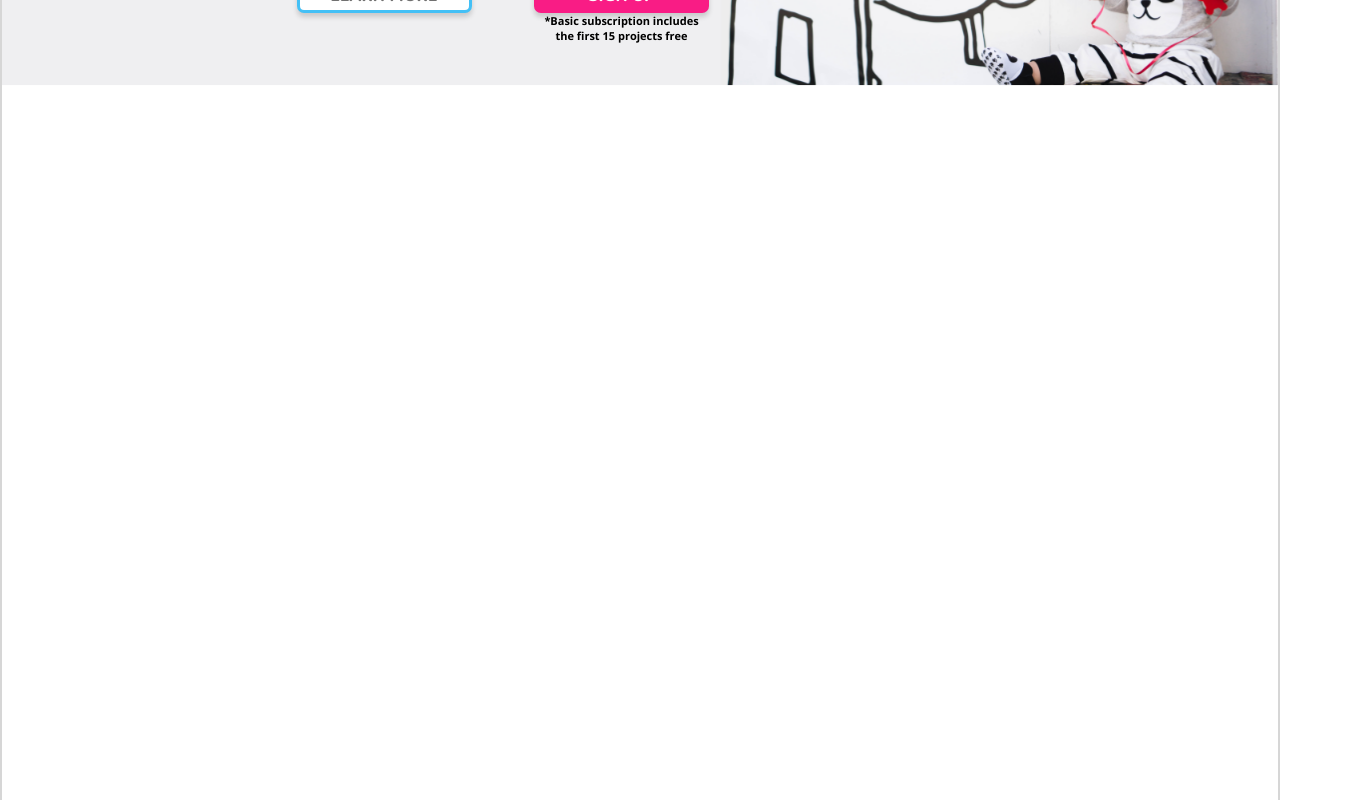
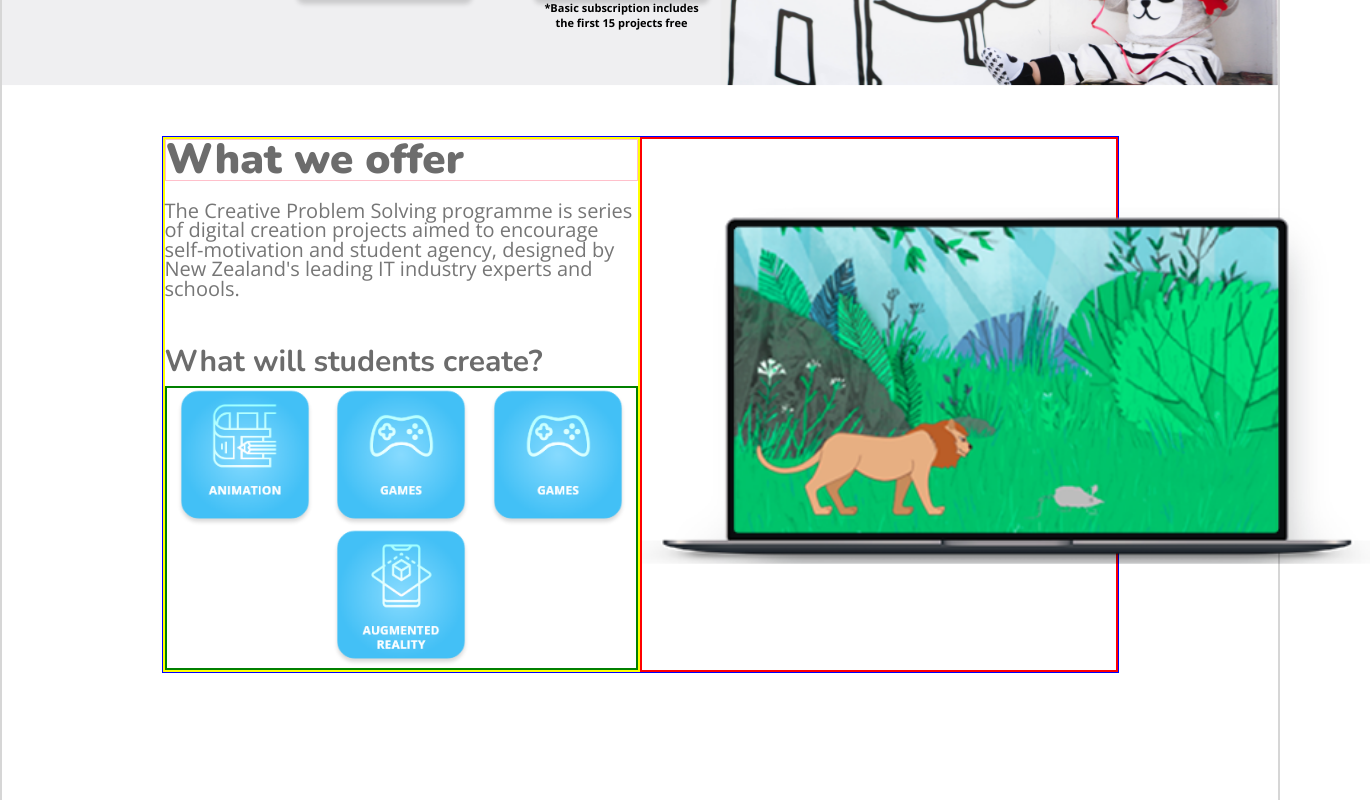
Before and after one commit to romeshl/MissionReadyHQ-Final-Project-LevelUpWorks-Frontend, a React (Vite) app: page / in a window 1280 px wide. Shown: the part 380-1180 px from the top of the page, 1370 px wide, since content can reach past the window. Built offline with nearby package versions, Linux system fonts and the light colour scheme.

Commit message:
Home Page -> Body, Actually Sections 2 and 3 can be fit into one. So body will only have 4 sections. Working on Section 2 right now.

```diff
--- a/src/Home-Components/Home-Body-Components/HomeBodySection1.jsx
+++ b/src/Home-Components/Home-Body-Components/HomeBodySection1.jsx
@@ -18,6 +18,7 @@ export default function HomeBodySection1() {
                         Let us help you advance students in Digital Technologies and other
                         learning areas with our project-based learning programme.
                     </p>
+
                     {/* This Div holds the buttons and the small print text */}
                     <div className={Style.bodySection1ButtonsDiv}>
                         {/* Learn more button */}
--- a/src/Home-Components/Home-Body-Components/HomeBodySection1.module.css
+++ b/src/Home-Components/Home-Body-Components/HomeBodySection1.module.css
@@ -30,7 +30,7 @@
   font-family: Nunito;
   font-size: 55px;
   font-weight: 900;
-  line-height: 1em;
+  line-height: 90%;
 
   color: #6c6c6c;
 
@@ -47,7 +47,7 @@
   /* Settings for the second text element */
   font-family: "Open sans";
   font-size: 24px;
-  line-height: 1em;
+  line-height: 97%;
 
   color: #6c6c6c;
 
--- /dev/null
+++ b/src/Home-Components/Home-Body-Components/HomeBodySection2.jsx
@@ -0,0 +1,55 @@
+import { useState } from 'react';
+
+import Style from "./HomeBodySection2.module.css"
+
+import imgAnimation from "../../assets/Home/animation.png"
+import imgGames from "../../assets/Home/games.png"
+import imgChatbots from "../../assets/Home/games.png"
+import imgAugreality from "../../assets/Home/augreality.png"
+
+import imgLaptop1 from "../../assets/Home/laptop1.png"
+import imgLaptop2 from "../../assets/Home/laptop2.png"
+import imgLaptop3 from "../../assets/Home/laptop3.png"
+import imgLaptop4 from "../../assets/Home/laptop4.png"
+
+
+export default function HomeBodySection2() {
+    const images = [imgAnimation, imgGames, imgChatbots, imgAugreality];
+    const laptopImages = [imgLaptop1, imgLaptop2, imgLaptop3, imgLaptop4];
+
+    const [laptopImage, setLaptopImage] = useState(laptopImages[0])
+
+    function SetImageAndOther(index) {
+        setLaptopImage(laptopImages[index]);
+    }
+
+    return (
+        <> {/* This div contains all the elements in Body Section 2 */}
+            <div className={Style.bodySection2Div}>
+
+                {/* This div holds the elements in the left side of section 2 */}
+                <div className={Style.bodySection2LeftDiv}>
+                    <h2 className={Style.bodySection2LeftH2}>What we offer</h2>
+                    <p className={Style.bodySection2LeftP}>
+                        The Creative Problem Solving programme is series of
+                        digital creation projects aimed to encourage self-motivation
+                        and student agency, designed by New Zealand's leading IT
+                        industry experts and schools.
+                    </p>
+                    <h3 className={Style.bodySection2LeftH3}>What will students create?</h3>
+
+                    <div className={Style.bodySection2LeftImagesDiv}>
+                        {images.map((img, index) => {
+                            return <img className={Style.bodySection2LeftImg}
+                                src={img} onClick={()=> SetImageAndOther(index)}/>
+                        })}
+                    </div>
+                </div>
+                {/* This div holds the elements in the right side of section 2 */}
+                <div className={Style.bodySection2RightDiv}>
+                   <img src={laptopImage}/>
+                </div>
+            </div>
+        </>
+    );
+}
--- /dev/null
+++ b/src/Home-Components/Home-Body-Components/HomeBodySection2.module.css
@@ -0,0 +1,67 @@
+.bodySection2Div {
+ display: flex;
+  justify-content: space-around;
+  flex-wrap: wrap;
+
+  width: 75%;
+
+
+  border:1px solid blue;
+  margin: 50px auto;
+}
+
+.bodySection2LeftDiv {
+    border: 2px solid yellow;
+    width: 50%;
+    min-width: 300px;
+    display: flex;
+    flex-flow: column;
+
+}
+
+.bodySection2LeftH2 {
+    font-family: Nunito;
+    font-weight: 900;
+    font-size: 42px;
+    border: 1px solid pink;
+    color: #6C6C6C;
+    margin-bottom: 20px;
+    line-height: 95%;
+}
+
+.bodySection2LeftP {
+    font-family: "Open sans";
+    font-size: 20px;
+    max-width: 500px;
+    color: #767676;
+
+    line-height: 97%;
+}
+
+.bodySection2LeftH3 {
+    font-family: Nunito;
+    font-weight: bold;
+    font-size: 30px;
+    color: #6C6C6C;
+    letter-spacing: 50%;
+    line-height: 95%;
+    margin-top: 50px;
+}
+
+.bodySection2LeftImagesDiv {
+    display: flex;
+    justify-content: space-around;
+    flex-flow: wrap;
+    margin-top: 10px;
+    border: 2px solid green;
+}
+
+.bodySection2LeftImg {
+    width: 140px;
+    height: 140px;
+}
+
+.bodySection2RightDiv {
+    border: 2px solid red;
+    width: 50%;
+}
--- a/src/Home-Components/HomeBody.jsx
+++ b/src/Home-Components/HomeBody.jsx
@@ -1,9 +1,11 @@
 import HomeBodySection1 from "./Home-Body-Components/HomeBodySection1"
+import HomeBodySection2 from "./Home-Body-Components/HomeBodySection2"
 
 export default function HomeBody() {
   return (
     <>
-      <HomeBodySection1/>
-      </>
-)
+      <HomeBodySection1 />
+      <HomeBodySection2 />
+    </>
+  );
 }
```
